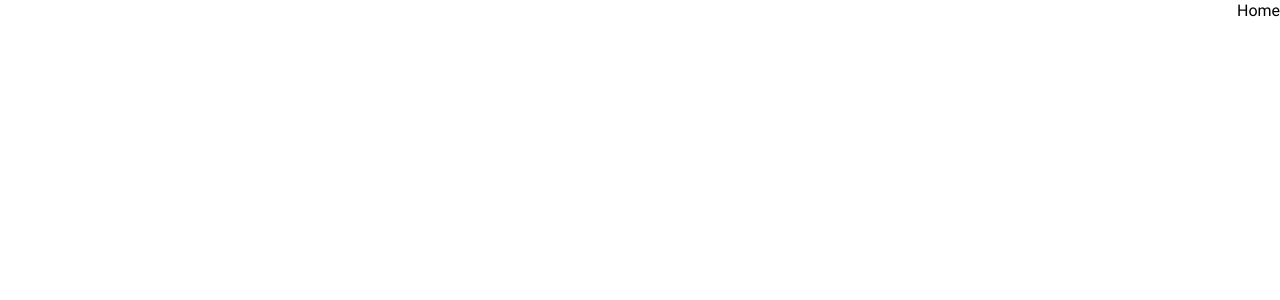
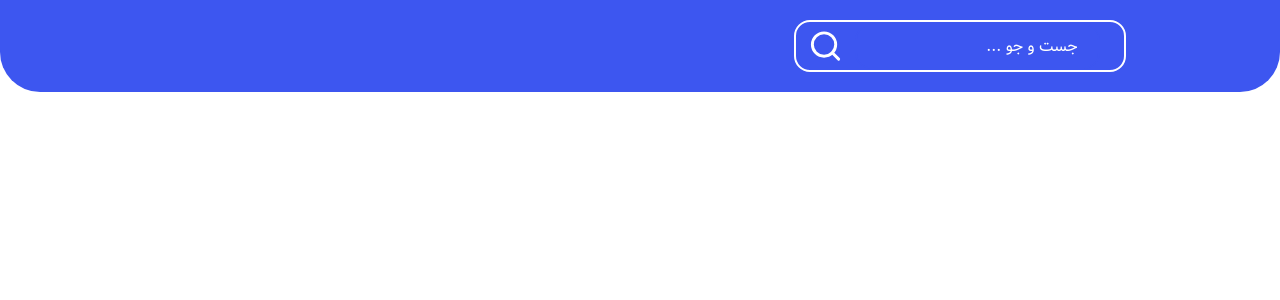
Before and after one commit to Azadi-Front-Dev/Reyan_Khodro, a React (Vite) app: page / in a window 1280 px wide. Shown: the top 300 px of the page. Built offline with nearby package versions, Linux system fonts and the light colour scheme.

Commit message:
feat (home) : searchbar

```diff
--- a/package.json
+++ b/package.json
@@ -15,6 +15,7 @@
     "react": "^19.2.8",
     "react-dom": "^19.2.8",
     "react-hook-form": "^7.84.0",
+    "react-icons": "^5.7.0",
     "react-router-dom": "^7.11.0",
     "tailwindcss": "^4.3.3",
     "zod": "^4.4.3"
--- a/src/Pages/Home.jsx
+++ b/src/Pages/Home.jsx
@@ -1,11 +1,59 @@
-import React from 'react'
+import React from "react";
+import InputField from "../Components/InputField";
+import { useForm } from "react-hook-form";
+import { FiSearch } from "react-icons/fi";
+import { RiMenu2Fill } from "react-icons/ri";
+
+const fields = [
+  {
+    name: "searchbar",
+    type: "text",
+    placeholder: " جست و جو ... ",
+  },
+];
 
 const Home = () => {
+  const {
+    register,
+    handleSubmit,
+    formState: { errors },
+  } = useForm();
+
+  const onSubmit = (data) => {
+    console.log(data);
+  };
+
   return (
     <div>
-      Home
+      <div className="bg-blue-primary w-full rounded-b-[40px] sticky -top-3 p-5">
+        <form
+          onSubmit={handleSubmit(onSubmit)}
+          className="max-w-150 flex-col-center gap-5"
+        >
+          <div className="max-h-13 text-white border-2 border-white flex-center rounded-2xl p-3">
+            {fields.map((field) => (
+              <InputField
+                key={field.name}
+                name={field.name}
+                type={field.type}
+                placeholder={field.placeholder}
+                register={register}
+                error={errors[field.name]}
+                className=" h-full placeholder:text-white "
+              />
+            ))}
+            <FiSearch size={40} />
+          </div>
+        </form>
+      </div>
+
+      <div className="h-300">
+        {/* <div className="flex flex-col items-start justify-end text-white">
+          <RiMenu2Fill size={30} />
+        </div> */}
+      </div>
     </div>
-  )
-}
+  );
+};
 
-export default Home
+export default Home;
```
Also changed, not shown: 1 other file (tests, documents, lock files or other folders).
